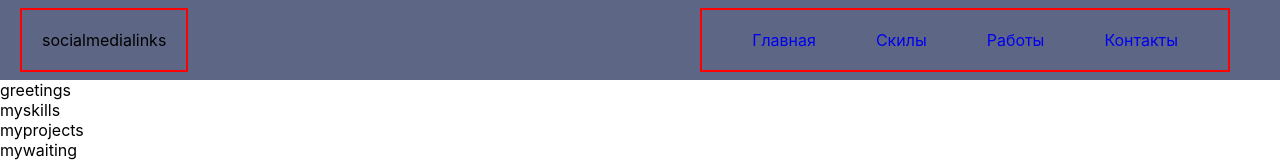
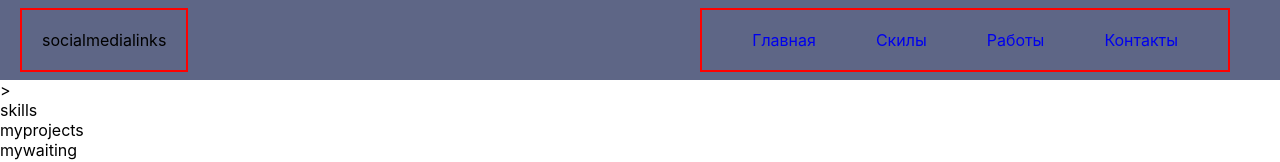
Before and after one commit to djonnybravo/portfolio, a React (Create React App) app: page / in a window 1280 px wide. Shown: the top 162 px of the page. Built offline with nearby package versions, Linux system fonts and the light colour scheme.

Commit message:
add Skills.jsx

```diff
--- a/src/components/main/MainContent.jsx
+++ b/src/components/main/MainContent.jsx
@@ -1,14 +1,13 @@
 import React from 'react';
+import Skills from "./Skills/Skills";
 
 const MainContent = () => {
     return (
         <main>
             <div>
-                greetings
+               >
             </div>
-            <div>
-                myskills
-            </div>
+            <Skills/>
             <div>
                 myprojects
             </div>
--- /dev/null
+++ b/src/components/main/Skills/Skills.jsx
@@ -0,0 +1,11 @@
+import React from 'react';
+import styles from './Skiils.module.css'
+const Skills = () => {
+    return (
+        <div>
+            skills
+        </div>
+    );
+};
+
+export default Skills;
```
Also changed, not shown: src/components/main/Skills/Skiils.module.css (added).
